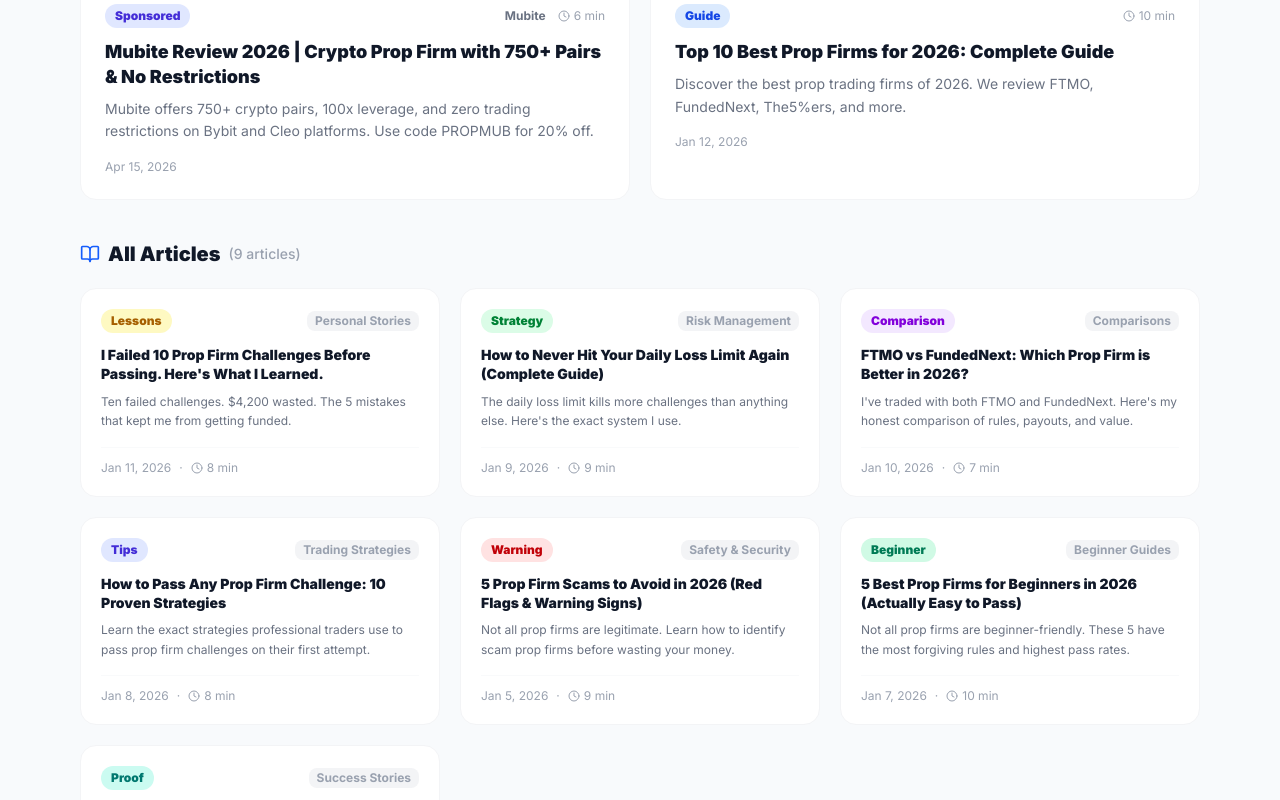
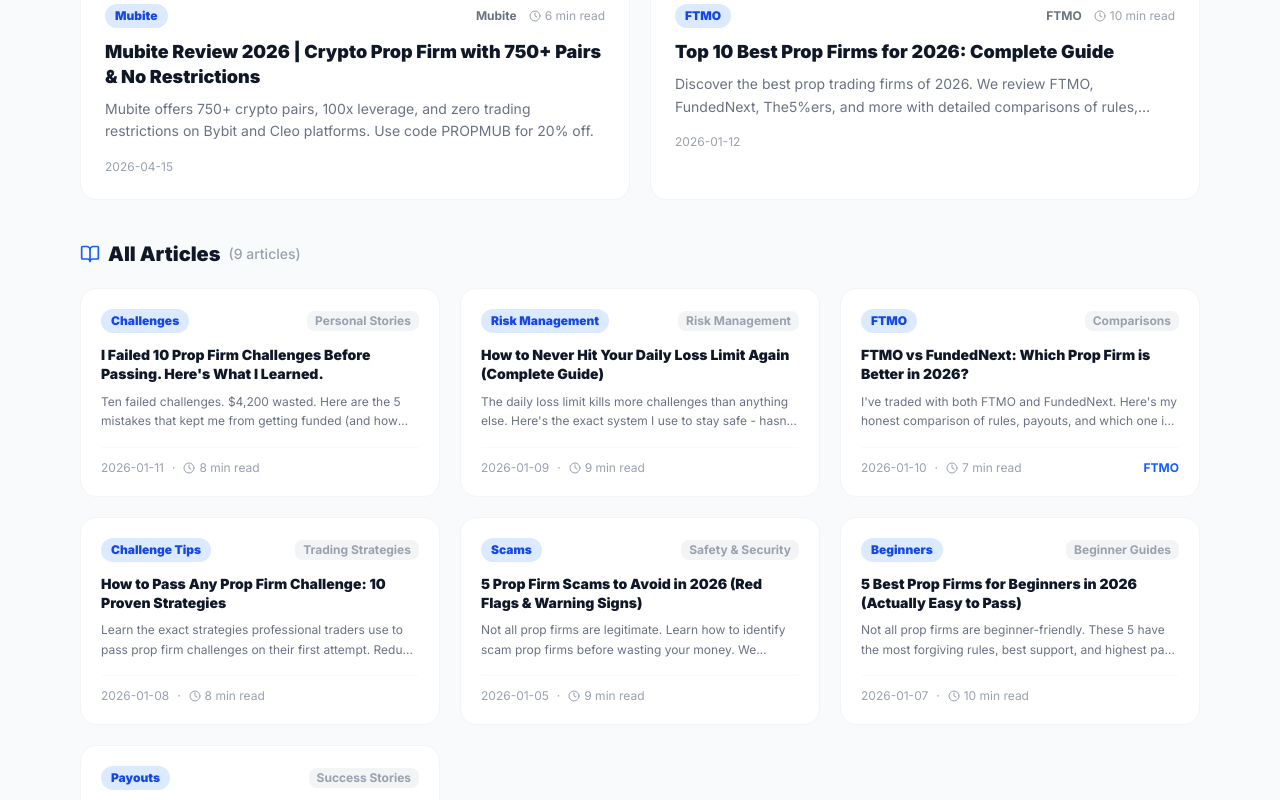
Before and after one commit to eMore22/prop-discounts, a Next.js app: page /blog in a window 1280 px wide. Shown: the part 580-1380 px from the top of the page. Built offline with nearby package versions, Linux system fonts and the light colour scheme; no server answers.

Commit message:
fix: blog listing now imports from lib/blog.ts — eliminates Article Not Found

```diff
--- a/src/app/blog/page.tsx
+++ b/src/app/blog/page.tsx
@@ -5,141 +5,155 @@
 import React, { useState } from 'react';
 import Link from 'next/link';
 import { Newspaper, Clock, BookOpen, Search, ArrowRight, Flame } from 'lucide-react';
+import { blogPosts } from '@/lib/blog';
 
-const POSTS = [
-  // ========== MUBITE (NEW) ==========
-  {
-    slug: 'mubite-review-2026',
-    title: 'Mubite Review 2026 | Crypto Prop Firm with 750+ Pairs & No Restrictions',
-    excerpt: 'Mubite offers 750+ crypto pairs, 100x leverage, and zero trading restrictions on Bybit and Cleo platforms. Use code PROPMUB for 20% off.',
-    category: 'Review', firm: 'Mubite', date: 'Apr 15, 2026', readTime: '6 min',
-    tag: 'Sponsored', tagColor: 'bg-indigo-100 text-indigo-700', featured: true,
-  },
-  // ========== EXISTING ARTICLES (ALL SLUGS MATCH blog.ts) ==========
-  {
-    slug: 'best-prop-firms-2026',
-    title: 'Top 10 Best Prop Firms for 2026: Complete Guide',
-    excerpt: 'Discover the best prop trading firms of 2026. We review FTMO, FundedNext, The5%ers, and more.',
-    category: 'Prop Firm Reviews', firm: null, date: 'Jan 12, 2026', readTime: '10 min',
-    tag: 'Guide', tagColor: 'bg-blue-100 text-blue-700', featured: true,
-  },
-  {
-    slug: 'i-failed-10-prop-challenges',
-    title: 'I Failed 10 Prop Firm Challenges Before Passing. Here\'s What I Learned.',
-    excerpt: 'Ten failed challenges. $4,200 wasted. The 5 mistakes that kept me from getting funded.',
-    category: 'Personal Stories', firm: null, date: 'Jan 11, 2026', readTime: '8 min',
-    tag: 'Lessons', tagColor: 'bg-yellow-100 text-yellow-700', featured: false,
-  },
-  {
-    slug: 'prop-firm-daily-loss-limit-guide',
-    title: 'How to Never Hit Your Daily Loss Limit Again (Complete Guide)',
-    excerpt: 'The daily loss limit kills more challenges than anything else. Here\'s the exact system I use.',
-    category: 'Risk Management', firm: null, date: 'Jan 9, 2026', readTime: '9 min',
-    tag: 'Strategy', tagColor: 'bg-green-100 text-green-700', featured: false,
-  },
-  {
-    slug: 'ftmo-vs-fundednext-2026',
-    title: 'FTMO vs FundedNext: Which Prop Firm is Better in 2026?',
-    excerpt: 'I\'ve traded with both FTMO and FundedNext. Here\'s my honest comparison of rules, payouts, and value.',
-    category: 'Comparisons', firm: null, date: 'Jan 10, 2026', readTime: '7 min',
-    tag: 'Comparison', tagColor: 'bg-purple-100 text-purple-700', featured: false,
-  },
-  {
-    slug: 'how-to-pass-prop-firm-challenge',
-    title: 'How to Pass Any Prop Firm Challenge: 10 Proven Strategies',
-    excerpt: 'Learn the exact strategies professional traders use to pass prop firm challenges on their first attempt.',
-    category: 'Trading Strategies', firm: null, date: 'Jan 8, 2026', readTime: '8 min',
-    tag: 'Tips', tagColor: 'bg-indigo-100 text-indigo-700', featured: false,
-  },
-  {
-    slug: 'prop-firm-scams-avoid',
-    title: '5 Prop Firm Scams to Avoid in 2026 (Red Flags & Warning Signs)',
-    excerpt: 'Not all prop firms are legitimate. Learn how to identify scam prop firms before wasting your money.',
-    category: 'Safety & Security', firm: null, date: 'Jan 5, 2026', readTime: '9 min',
-    tag: 'Warning', tagColor: 'bg-red-100 text-red-700', featured: false,
-  },
-  {
-    slug: 'best-prop-firms-for-beginners-2026',
-    title: '5 Best Prop Firms for Beginners in 2026 (Actually Easy to Pass)',
-    excerpt: 'Not all prop firms are beginner-friendly. These 5 have the most forgiving rules and highest pass rates.',
-    category: 'Beginner Guides', firm: null, date: 'Jan 7, 2026', readTime: '10 min',
-    tag: 'Beginner', tagColor: 'bg-emerald-100 text-emerald-700', featured: false,
-  },
-  {
-    slug: 'prop-firm-payout-proof-ftmo-fundednext',
-    title: 'Prop Firm Payout Proof: My First $8,500 From FTMO + FundedNext',
-    excerpt: 'Screenshots included. Here\'s exactly how long it took to get paid, how much I made, and whether these firms actually pay out.',
-    category: 'Success Stories', firm: null, date: 'Jan 6, 2026', readTime: '8 min',
-    tag: 'Proof', tagColor: 'bg-teal-100 text-teal-700', featured: false,
-  },
+// ── Derive POSTS from the single source of truth in lib/blog.ts ──────────────
+// This ensures slugs in the listing page ALWAYS match what [slug]/page.tsx
+// looks up. Previously this file had a hardcoded duplicate array that drifted
+// out of sync, causing "Article Not Found" for every post.
+
+const FEATURED_SLUGS = new Set(['best-prop-firms-2026', 'mubite-review-2026']);
+
+// Map each tag to a colour class so cards still look the same as before
+const TAG_COLORS: Record<string, string> = {
+  Guide:       'bg-blue-100 text-blue-700',
+  Review:      'bg-indigo-100 text-indigo-700',
+  Lessons:     'bg-yellow-100 text-yellow-700',
+  Strategy:    'bg-green-100 text-green-700',
+  Comparison:  'bg-purple-100 text-purple-700',
+  Tips:        'bg-indigo-100 text-indigo-700',
+  Warning:     'bg-red-100 text-red-700',
+  Beginner:    'bg-emerald-100 text-emerald-700',
+  Proof:       'bg-teal-100 text-teal-700',
+  Sponsored:   'bg-indigo-100 text-indigo-700',
+};
+
+// Firms we want to highlight on cards (shown as a secondary label)
+const KNOWN_FIRMS = new Set([
+  'FTMO', 'FundedNext', 'Mubite', 'The5%ers', 'Topstep',
+  'Goat Funded', 'E8 Markets', 'Blueberry Funded',
+]);
+
+const POSTS = blogPosts.map(p => {
+  const firstTag = p.tags[0] ?? 'Article';
+  const firm = p.tags.find(t => KNOWN_FIRMS.has(t)) ?? null;
+  return {
+    slug:      p.slug,
+    title:     p.title,
+    excerpt:   p.excerpt,
+    category:  p.category,
+    date:      p.date,
+    readTime:  p.readTime,
+    firm,
+    tag:       firstTag,
+    tagColor:  TAG_COLORS[firstTag] ?? 'bg-blue-100 text-blue-700',
+    featured:  FEATURED_SLUGS.has(p.slug),
+  };
+});
+
+const CATEGORIES = [
+  'All',
+  ...Array.from(new Set(POSTS.map(p => p.category))),
 ];
-
-const CATEGORIES = ['All', 'Prop Firm Reviews', 'Personal Stories', 'Risk Management', 'Comparisons', 'Trading Strategies', 'Safety & Security', 'Beginner Guides', 'Success Stories'];
 
 export default function BlogPage() {
   const [category, setCategory] = useState('All');
-  const [search, setSearch] = useState('');
+  const [search, setSearch]     = useState('');
 
   const filtered = POSTS.filter(p => {
-    const matchCat = category === 'All' || p.category === category;
-    const matchSearch = !search || p.title.toLowerCase().includes(search.toLowerCase()) || p.excerpt.toLowerCase().includes(search.toLowerCase());
+    const matchCat    = category === 'All' || p.category === category;
+    const matchSearch = !search
+      || p.title.toLowerCase().includes(search.toLowerCase())
+      || p.excerpt.toLowerCase().includes(search.toLowerCase());
     return matchCat && matchSearch;
   });
 
   const featured = POSTS.filter(p => p.featured);
-  const rest = filtered.filter(p => !p.featured);
+  const rest     = filtered.filter(p => !p.featured);
 
   return (
     <div className="min-h-screen bg-[#f8fafc]">
       <div className="bg-gradient-to-br from-[#060d1f] to-[#0d1f3c] text-white py-16">
         <div className="max-w-6xl mx-auto px-4 text-center">
           <div className="inline-flex items-center gap-2 bg-blue-500/20 border border-blue-400/30 text-blue-300 px-4 py-1.5 rounded-full text-sm font-bold mb-6">
-            <Newspaper className="w-4 h-4" /> Prop Trading News & Guides
+            <Newspaper className="w-4 h-4" /> Prop Trading News &amp; Guides
           </div>
           <h1 className="text-4xl md:text-5xl font-black mb-3">PropCoupons Blog</h1>
-          <p className="text-slate-400 text-lg max-w-xl mx-auto">News, analysis, and guides for funded traders. Updated weekly.</p>
+          <p className="text-slate-400 text-lg max-w-xl mx-auto">
+            News, analysis, and guides for funded traders. Updated weekly.
+          </p>
         </div>
       </div>
 
       <div className="max-w-6xl mx-auto px-4 py-10 space-y-10">
+
         {/* Search + Filters */}
         <div className="flex flex-col md:flex-row gap-3 items-start md:items-center">
           <div className="relative flex-1 max-w-xs">
             <Search className="absolute left-3 top-1/2 -translate-y-1/2 w-4 h-4 text-gray-400" />
-            <input type="text" placeholder="Search articles..." value={search} onChange={e => setSearch(e.target.value)}
-              className="pl-9 pr-4 py-2.5 text-sm border-2 border-gray-200 rounded-xl focus:border-blue-400 focus:outline-none w-full bg-white" />
+            <input
+              type="text"
+              placeholder="Search articles..."
+              value={search}
+              onChange={e => setSearch(e.target.value)}
+              className="pl-9 pr-4 py-2.5 text-sm border-2 border-gray-200 rounded-xl focus:border-blue-400 focus:outline-none w-full bg-white"
+            />
           </div>
           <div className="flex flex-wrap gap-2">
             {CATEGORIES.map(c => (
-              <button key={c} onClick={() => setCategory(c)}
-                className={`px-3.5 py-2 rounded-xl text-sm font-bold transition-all ${category === c ? 'bg-blue-600 text-white' : 'bg-white border border-gray-200 text-gray-600 hover:border-blue-300 hover:text-blue-600'}`}>
+              <button
+                key={c}
+                onClick={() => setCategory(c)}
+                className={`px-3.5 py-2 rounded-xl text-sm font-bold transition-all ${
+                  category === c
+                    ? 'bg-blue-600 text-white'
+                    : 'bg-white border border-gray-200 text-gray-600 hover:border-blue-300 hover:text-blue-600'
+                }`}
+              >
                 {c}
               </button>
             ))}
           </div>
         </div>
 
-        {/* Featured Posts (Breaking News) */}
+        {/* Featured / Breaking News */}
         {category === 'All' && !search && (
           <div>
-            <div className="flex items-center gap-2 mb-5"><Flame className="w-5 h-5 text-orange-500" /><h2 className="text-xl font-black text-gray-900">Breaking News</h2></div>
+            <div className="flex items-center gap-2 mb-5">
+              <Flame className="w-5 h-5 text-orange-500" />
+              <h2 className="text-xl font-black text-gray-900">Breaking News</h2>
+            </div>
             <div className="grid md:grid-cols-2 gap-5">
               {featured.map(post => (
-                <Link key={post.slug} href={`/blog/${post.slug}`} className="group bg-white rounded-2xl border border-gray-100 overflow-hidden hover:shadow-xl hover:border-blue-200 transition-all">
+                <Link
+                  key={post.slug}
+                  href={`/blog/${post.slug}`}
+                  className="group bg-white rounded-2xl border border-gray-100 overflow-hidden hover:shadow-xl hover:border-blue-200 transition-all"
+                >
                   <div className="h-2 bg-gradient-to-r from-blue-500 to-emerald-500" />
                   <div className="p-6">
                     <div className="flex items-center justify-between mb-3">
-                      <span className={`text-xs font-black px-2.5 py-1 rounded-full ${post.tagColor}`}>{post.tag}</span>
+                      <span className={`text-xs font-black px-2.5 py-1 rounded-full ${post.tagColor}`}>
+                        {post.tag}
+                      </span>
                       <div className="flex items-center gap-3 text-xs text-gray-400">
                         {post.firm && <span className="font-bold text-gray-500">{post.firm}</span>}
-                        <span className="flex items-center gap-1"><Clock className="w-3 h-3" />{post.readTime}</span>
+                        <span className="flex items-center gap-1">
+                          <Clock className="w-3 h-3" />{post.readTime}
+                        </span>
                       </div>
                     </div>
-                    <h3 className="text-lg font-black text-gray-900 mb-2 group-hover:text-blue-600 transition-colors leading-snug">{post.title}</h3>
-                    <p className="text-sm text-gray-500 leading-relaxed line-clamp-2 mb-4">{post.excerpt}</p>
+                    <h3 className="text-lg font-black text-gray-900 mb-2 group-hover:text-blue-600 transition-colors leading-snug">
+                      {post.title}
+                    </h3>
+                    <p className="text-sm text-gray-500 leading-relaxed line-clamp-2 mb-4">
+                      {post.excerpt}
+                    </p>
                     <div className="flex items-center justify-between">
                       <span className="text-xs text-gray-400">{post.date}</span>
-                      <span className="text-xs font-black text-blue-600 flex items-center gap-1 opacity-0 group-hover:opacity-100 transition-opacity">Read more <ArrowRight className="w-3 h-3" /></span>
+                      <span className="text-xs font-black text-blue-600 flex items-center gap-1 opacity-0 group-hover:opacity-100 transition-opacity">
+                        Read more <ArrowRight className="w-3 h-3" />
+                      </span>
                     </div>
                   </div>
                 </Link>
@@ -159,35 +173,71 @@
           )}
           <div className="grid md:grid-cols-2 lg:grid-cols-3 gap-5">
             {(category === 'All' && !search ? rest : filtered).map(post => (
-              <Link key={post.slug} href={`/blog/${post.slug}`} className="group bg-white rounded-2xl border border-gray-100 p-5 hover:shadow-lg hover:border-blue-200 transition-all flex flex-col">
+              <Link
+                key={post.slug}
+                href={`/blog/${post.slug}`}
+                className="group bg-white rounded-2xl border border-gray-100 p-5 hover:shadow-lg hover:border-blue-200 transition-all flex flex-col"
+              >
                 <div className="flex items-center justify-between mb-3">
-                  <span className={`text-xs font-black px-2.5 py-1 rounded-full ${post.tagColor}`}>{post.tag}</span>
-                  <span className="text-xs font-bold text-gray-400 bg-gray-100 px-2 py-0.5 rounded-lg">{post.category}</span>
+                  <span className={`text-xs font-black px-2.5 py-1 rounded-full ${post.tagColor}`}>
+                    {post.tag}
+                  </span>
+                  <span className="text-xs font-bold text-gray-400 bg-gray-100 px-2 py-0.5 rounded-lg">
+                    {post.category}
+                  </span>
                 </div>
-                <h3 className="font-black text-gray-900 text-sm leading-snug mb-2 group-hover:text-blue-600 transition-colors flex-1">{post.title}</h3>
-                <p className="text-xs text-gray-500 leading-relaxed line-clamp-2 mb-4">{post.excerpt}</p>
+                <h3 className="font-black text-gray-900 text-sm leading-snug mb-2 group-hover:text-blue-600 transition-colors flex-1">
+                  {post.title}
+                </h3>
+                <p className="text-xs text-gray-500 leading-relaxed line-clamp-2 mb-4">
+                  {post.excerpt}
+                </p>
                 <div className="flex items-center justify-between mt-auto pt-3 border-t border-gray-50">
                   <div className="flex items-center gap-2 text-xs text-gray-400">
-                    <span>{post.date}</span><span>·</span><span className="flex items-center gap-1"><Clock className="w-3 h-3" />{post.readTime}</span>
+                    <span>{post.date}</span>
+                    <span>·</span>
+                    <span className="flex items-center gap-1">
+                      <Clock className="w-3 h-3" />{post.readTime}
+                    </span>
                   </div>
-                  {post.firm && <span className="text-xs font-bold text-blue-600">{post.firm}</span>}
+                  {post.firm && (
+                    <span className="text-xs font-bold text-blue-600">{post.firm}</span>
+                  )}
                 </div>
               </Link>
             ))}
           </div>
+
           {filtered.length === 0 && (
             <div className="text-center py-16 bg-white rounded-2xl border border-gray-100">
               <Search className="w-10 h-10 text-gray-200 mx-auto mb-3" />
               <p className="text-gray-500 font-semibold">No articles found</p>
-              <button onClick={() => { setSearch(''); setCategory('All'); }} className="mt-2 text-blue-600 text-sm font-bold hover:underline">Clear filters</button>
+              <button
+                onClick={() => { setSearch(''); setCategory('All'); }}
+                className="mt-2 text-blue-600 text-sm font-bold hover:underline"
+              >
+                Clear filters
+              </button>
             </div>
           )}
         </div>
 
+        {/* Newsletter CTA */}
         <div className="bg-gradient-to-r from-[#060d1f] to-[#0d1f3c] rounded-2xl p-8 text-white flex flex-col md:flex-row items-center gap-6">
-          <div className="flex-1"><h3 className="text-2xl font-black mb-1">Get Articles In Your Inbox</h3><p className="text-slate-400 text-sm">Weekly prop trading news + exclusive discount codes. Free forever.</p></div>
-          <Link href="/" className="bg-emerald-500 hover:bg-emerald-400 text-black font-black px-7 py-3 rounded-xl transition-all flex items-center gap-2 whitespace-nowrap active:scale-95">Subscribe Free <ArrowRight className="w-4 h-4" /></Link>
+          <div className="flex-1">
+            <h3 className="text-2xl font-black mb-1">Get Articles In Your Inbox</h3>
+            <p className="text-slate-400 text-sm">
+              Weekly prop trading news + exclusive discount codes. Free forever.
+            </p>
+          </div>
+          <Link
+            href="/"
+            className="bg-emerald-500 hover:bg-emerald-400 text-black font-black px-7 py-3 rounded-xl transition-all flex items-center gap-2 whitespace-nowrap active:scale-95"
+          >
+            Subscribe Free <ArrowRight className="w-4 h-4" />
+          </Link>
         </div>
+
       </div>
     </div>
   );
```
